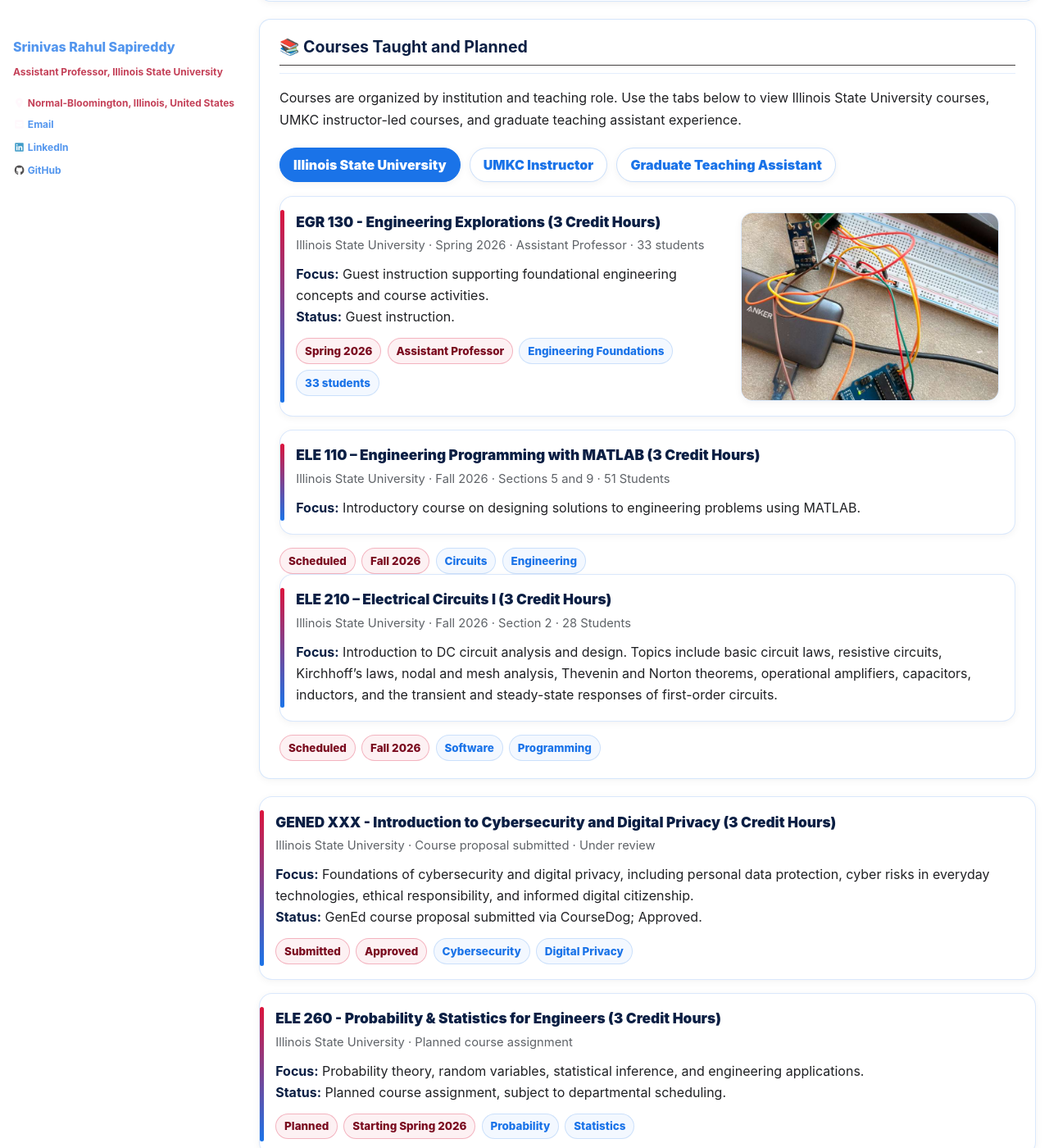
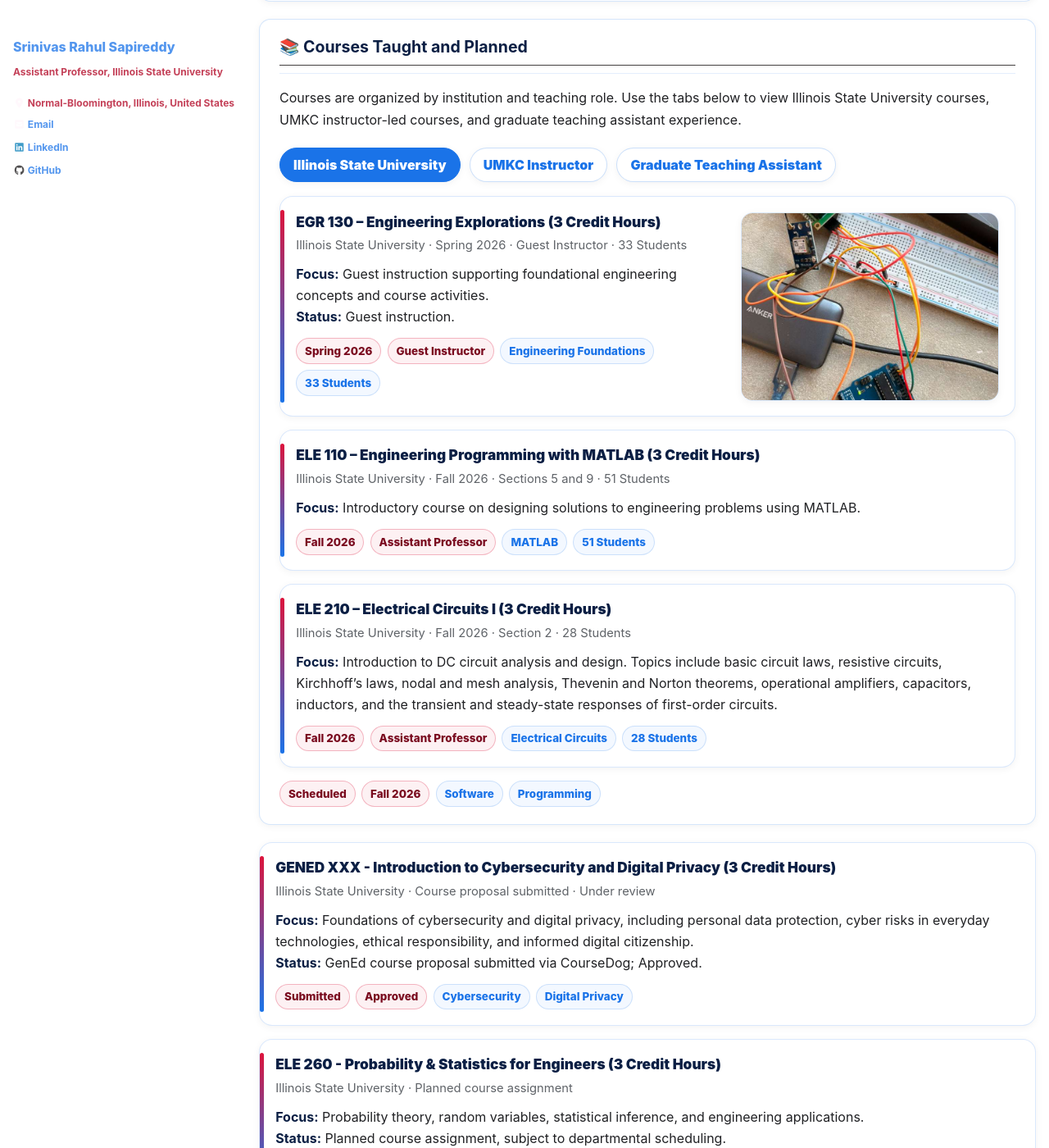
Before and after one commit to srsapireddy/srsapireddy.github.io, a Jekyll site: the page built from _pages/teaching.md, in a window 1280 px wide and 1400 px high, scrolled down 1184 px. Shown: the whole window at 82% size. Built offline with Jekyll 4.4.1, drawn with Linux system fonts in a browser that asks for light colours; cached includes are drawn as plain includes; nearby versions of some CDN libraries.

Commit message:
Update teaching.md

```diff
--- a/_pages/teaching.md
+++ b/_pages/teaching.md
@@ -794,19 +794,32 @@ toc: false
       UMKC instructor-led courses, and graduate teaching assistant experience.
     </p>
 
-    <div class="course-tabs">
-      <button class="tab-button active" onclick="openCourseTab(event, 'isu-courses')">Illinois State University</button>
-      <button class="tab-button" onclick="openCourseTab(event, 'umkc-courses')">UMKC Instructor</button>
-      <button class="tab-button" onclick="openCourseTab(event, 'ta-courses')">Graduate Teaching Assistant</button>
+       <div class="course-tabs">
+      <button class="tab-button active" onclick="openCourseTab(event, 'isu-courses')">
+        Illinois State University
+      </button>
+      <button class="tab-button" onclick="openCourseTab(event, 'umkc-courses')">
+        UMKC Instructor
+      </button>
+      <button class="tab-button" onclick="openCourseTab(event, 'ta-courses')">
+        Graduate Teaching Assistant
+      </button>
     </div>
 
     <div id="isu-courses" class="tab-panel active">
 
+      <!-- EGR 130 -->
       <div class="course-card isu-course">
         <div class="course-feature-grid">
+
           <div>
-            <div class="course-title">EGR 130 - Engineering Explorations (3 Credit Hours)</div>
-            <div class="course-meta">Illinois State University · Spring 2026 · Assistant Professor · 33 students</div>
+            <div class="course-title">
+              EGR 130 – Engineering Explorations (3 Credit Hours)
+            </div>
+
+            <div class="course-meta">
+              Illinois State University · Spring 2026 · Guest Instructor · 33 Students
+            </div>
 
             <div class="course-body">
               <strong>Focus:</strong> Guest instruction supporting foundational engineering concepts and course activities.<br>
@@ -815,45 +828,70 @@ toc: false
 
             <div class="course-tags">
               <span class="course-tag isu">Spring 2026</span>
-              <span class="course-tag isu">Assistant Professor</span>
+              <span class="course-tag isu">Guest Instructor</span>
               <span class="course-tag">Engineering Foundations</span>
-              <span class="course-tag">33 students</span>
+              <span class="course-tag">33 Students</span>
             </div>
           </div>
 
           <div>
             <a href="/images/ENGR130.jpeg" target="_blank" rel="noopener">
-              <img src="/images/ENGR130.jpeg" alt="EGR 130 Laboratory" class="course-img">
+              <img
+                src="/images/ENGR130.jpeg"
+                alt="EGR 130 engineering laboratory activity"
+                class="course-img"
+              >
             </a>
           </div>
+
         </div>
       </div>
 
+      <!-- ELE 110 -->
       <div class="course-card isu-course">
-        <div class="course-title">ELE 110 – Engineering Programming with MATLAB (3 Credit Hours)</div>
-        <div class="course-meta">Illinois State University · Fall 2026 · Sections 5 and 9 · 51 Students</div>
+        <div class="course-title">
+          ELE 110 – Engineering Programming with MATLAB (3 Credit Hours)
+        </div>
+
+        <div class="course-meta">
+          Illinois State University · Fall 2026 · Sections 5 and 9 · 51 Students
+        </div>
 
         <div class="course-body">
           <strong>Focus:</strong> Introductory course on designing solutions to engineering problems using MATLAB.
         </div>
-      </div>
 
         <div class="course-tags">
-          <span class="course-tag isu">Scheduled</span>
           <span class="course-tag isu">Fall 2026</span>
-          <span class="course-tag">Circuits</span>
-          <span class="course-tag">Engineering</span>
+          <span class="course-tag isu">Assistant Professor</span>
+          <span class="course-tag">MATLAB</span>
+          <span class="course-tag">51 Students</span>
         </div>
       </div>
 
+      <!-- ELE 210 -->
       <div class="course-card isu-course">
-        <div class="course-title">ELE 210 – Electrical Circuits I (3 Credit Hours)</div>
-        <div class="course-meta">Illinois State University · Fall 2026 · Section 2 · 28 Students</div>
+        <div class="course-title">
+          ELE 210 – Electrical Circuits I (3 Credit Hours)
+        </div>
+
+        <div class="course-meta">
+          Illinois State University · Fall 2026 · Section 2 · 28 Students
+        </div>
 
         <div class="course-body">
           <strong>Focus:</strong> Introduction to DC circuit analysis and design. Topics include basic circuit laws, resistive circuits, Kirchhoff’s laws, nodal and mesh analysis, Thevenin and Norton theorems, operational amplifiers, capacitors, inductors, and the transient and steady-state responses of first-order circuits.
         </div>
+
+        <div class="course-tags">
+          <span class="course-tag isu">Fall 2026</span>
+          <span class="course-tag isu">Assistant Professor</span>
+          <span class="course-tag">Electrical Circuits</span>
+          <span class="course-tag">28 Students</span>
+        </div>
       </div>
+
+    </div>
 
         <div class="course-tags">
           <span class="course-tag isu">Scheduled</span>
```
